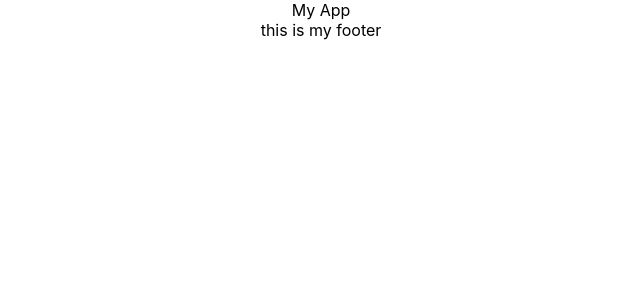
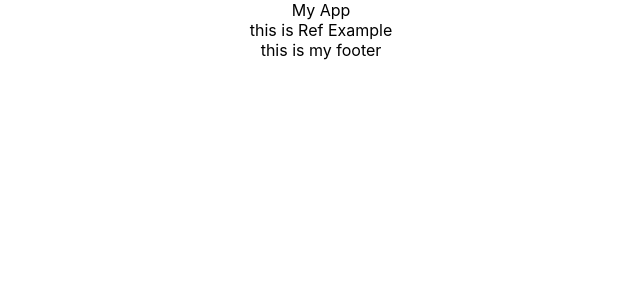
Before and after one commit to nanuganti/react-features, a React (Create React App) app: page /refsample in a window 1280 px wide. Shown: the top 300 px of the page, without its empty margins (319-959 px from the left). Built offline with nearby package versions, Linux system fonts and the light colour scheme.

Commit message:
feat: refsample route

```diff
--- a/src/App.js
+++ b/src/App.js
@@ -4,10 +4,10 @@ import './App.css';
 import Counter from "./components/Counter";
 import Home from "./components/Home";
 import Users from "./components/Users";
+import RefSample from "./components/RefSample";
 
 function App() {
   return (
-    //https://randomuser.me/api
     < div className="App" >
       <header>
         My App
@@ -17,6 +17,7 @@ function App() {
           <Route path="/" element={<Home />} />
           <Route path="/counter" element={<Counter />} />
           <Route path="/users" element={<Users />} />
+          <Route path="/refsample" element={<RefSample />} />
         </Routes>
       </BrowserRouter>
       <footer>
--- /dev/null
+++ b/src/components/RefSample/index.js
@@ -0,0 +1,10 @@
+import React from "react";
+const RefSample = () => {
+    return (
+        <div>
+            this is Ref Example
+        </div>
+    )
+}
+
+export default RefSample;
```
